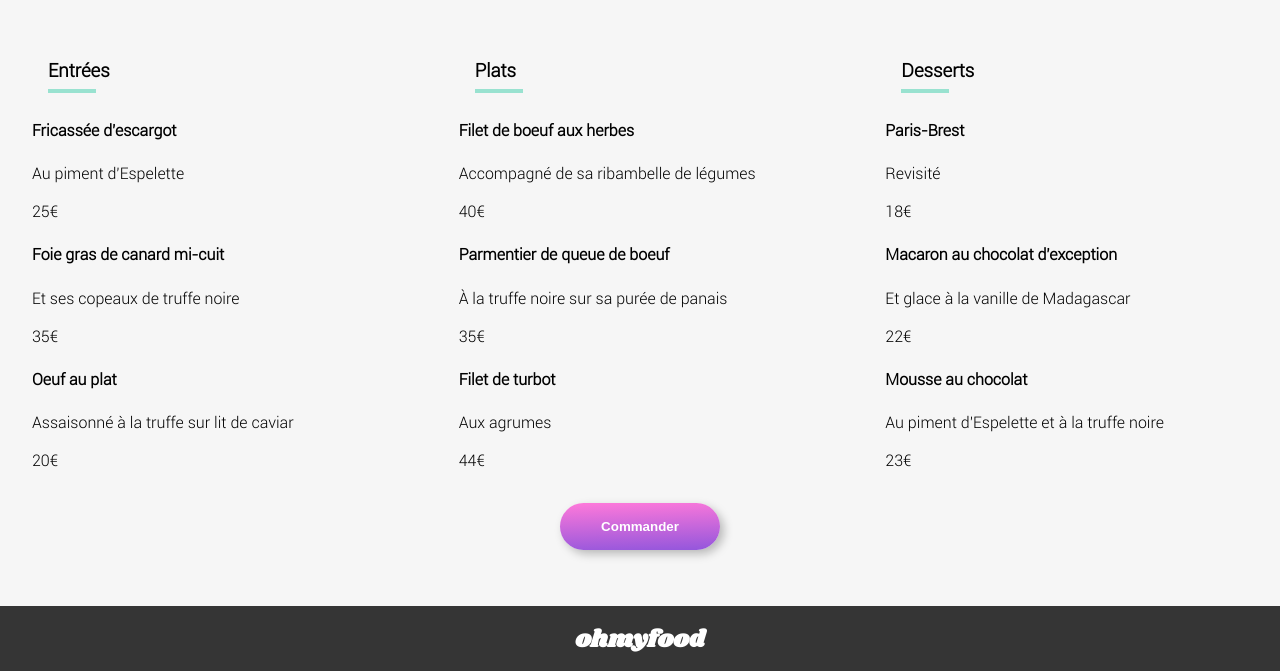
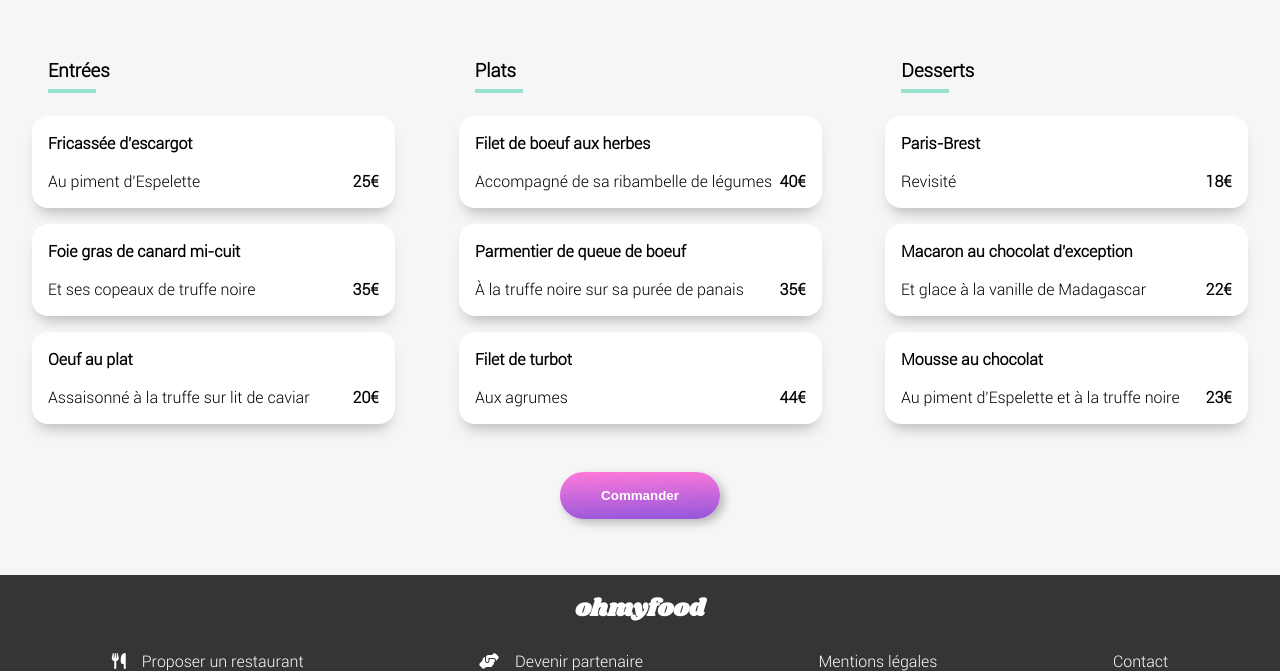
Before and after one commit to Iziis/Projet3, a website: page menu1.html in a window 1280 px wide. Shown: the part 634-1305 px from the top of the page. Drawn offline with Linux system fonts and the light colour scheme.

Commit message:
Ajout animations page 1

```diff
--- a/menu1.html
+++ b/menu1.html
@@ -39,7 +39,13 @@
 
                 <h3 class="cartes__header__title">La palette du goût</h3>
 
-                <i class="fas fa-heart" aria-hidden="true"></i>
+                <div class="cartes__header__like">
+
+                    <div class="cartes__header__like__full"><i class="fas fa-heart"></i></div>
+
+                    <div class="cartes__header__like__empty"><i class="far fa-heart"></i></div>
+
+                </div>
 
             </div>
 
@@ -49,45 +55,88 @@
 
                     <h3 class="content__title">Entrées</h3>
 
-                    <section class="content__texte">
 
-                        <div class="content__texte__txt">
+                    <section class="carte carte--1">
 
-                            <h4 class="content__texte__txt__subtitle">Fricassée d'escargot</h4>
+                        <div class="carte__container">
 
-                            <p class="content__texte__txt__description">Au piment d'Espelette</p>
+                            <h4 class="carte__container__subtitle">Fricassée d'escargot</h4>
+
+                            <div class="carte__container__description">
+
+                                <p class="carte__container__description__txt">Au piment d'Espelette</p>
+
+                                <div class="carte__container__description__price">25€</div>
+
+                            </div>
 
                         </div>
 
-                        <div class="content__texte__price">25€</div>
+                        <div class="carte__confirm">
+
+                            <div class="carte__confirm__wrap">
+
+                                <i class="fa-check fas carte__confirm__icon"></i>
+
+                            </div>
+
+                        </div>
 
                     </section>
 
-                    <section class="content__texte">
+                    <section class="carte carte--2">
 
-                        <div class="content__texte__txt">
+                        <div class="carte__container">
 
-                            <h4 class="content__texte__txt__subtitle">Foie gras de canard mi-cuit</h4>
+                            <h4 class="carte__container__subtitle">Foie gras de canard mi-cuit</h4>
 
-                            <p class="content__texte__txt__description">Et ses copeaux de truffe noire</p>
+                            <div class="carte__container__description">
+
+                                <p class="carte__container__description__txt">Et ses copeaux de truffe noire</p>
+
+                                <div class="carte__container__description__price">35€</div>
+
+                            </div>
 
                         </div>
 
-                        <div class="content__texte__price">35€</div>
+                        <div class="carte__confirm">
+
+                            <div class="carte__confirm__wrap">
+
+                                <i class="fa-check fas carte__confirm__icon"></i>
+
+                            </div>
+
+                        </div>
 
                     </section>
 
-                    <section class="content__texte">
+                    <section class="carte carte--3">
 
-                        <div class="content__texte__txt">
+                        <div class="carte__container">
 
-                            <h4 class="content__texte__txt__subtitle">Oeuf au plat</h4>
+                            <h4 class="carte__container__subtitle">Oeuf au plat</h4>
 
-                            <p class="content__texte__txt__description">Assaisonné à la truffe sur lit de caviar</p>
+                            <div class="carte__container__description">
+
+                                <p class="carte__container__description__txt">Assaisonné à la truffe sur lit de caviar</p>
+
+                                <div class="carte__container__description__price">20€</div>
+
+                            </div>
 
                         </div>
 
-                        <div class="content__texte__price">20€</div>
+                        <div class="carte__confirm">
+
+                            <div class="carte__confirm__wrap">
+
+                                <i class="fa-check fas carte__confirm__icon"></i>
+
+                            </div>
+
+                        </div>
 
                     </section>
 
@@ -97,45 +146,87 @@
 
                     <h3 class="content__title">Plats</h3>
 
-                    <section class="content__texte">
+                    <section class="carte carte--4">
 
-                        <div class="content__texte__txt">
+                        <div class="carte__container">
 
-                            <h4 class="content__texte__txt__subtitle">Filet de boeuf aux herbes</h4>
+                            <h4 class="carte__container__subtitle">Filet de boeuf aux herbes</h4>
 
-                            <p class="content__texte__txt__description">Accompagné de sa ribambelle de légumes</p>
+                            <div class="carte__container__description">
+
+                                <p class="carte__container__description__txt">Accompagné de sa ribambelle de légumes</p>
+
+                                <div class="carte__container__description__price">40€</div>
+
+                            </div>
 
                         </div>
 
-                        <div class="content__texte__price">40€</div>
+                        <div class="carte__confirm">
+
+                            <div class="carte__confirm__wrap">
+
+                                <i class="fa-check fas carte__confirm__icon"></i>
+
+                            </div>
+
+                        </div>
 
                     </section>
 
-                    <section class="content__texte">
+                    <section class="carte carte--5">
 
-                        <div class="content__texte__txt">
+                        <div class="carte__container">
 
-                            <h4 class="content__texte__txt__subtitle">Parmentier de queue de boeuf</h4>
+                            <h4 class="carte__container__subtitle">Parmentier de queue de boeuf</h4>
 
-                            <p class="content__texte__txt__description">À la truffe noire sur sa purée de panais</p>
+                            <div class="carte__container__description">
+
+                                <p class="carte__container__description__txt">À la truffe noire sur sa purée de panais</p>
+
+                                <div class="carte__container__description__price">35€</div>
+
+                            </div>
 
                         </div>
 
-                        <div class="content__texte__price">35€</div>
+                        <div class="carte__confirm">
+
+                            <div class="carte__confirm__wrap">
+
+                                <i class="fa-check fas carte__confirm__icon"></i>
+
+                            </div>
+
+                        </div>
 
                     </section>
 
-                    <section class="content__texte">
+                    <section class="carte carte--6">
 
-                        <div class="content__texte__txt">
+                        <div class="carte__container">
 
-                            <h4 class="content__texte__txt__subtitle">Filet de turbot</h4>
+                            <h4 class="carte__container__subtitle">Filet de turbot</h4>
 
-                            <p class="content__texte__txt__description">Aux agrumes</p>
+                            <div class="carte__container__description">
+
+                                <p class="carte__container__description__txt">Aux agrumes</p>
+
+                                <div class="carte__container__description__price">44€</div>
+
+                            </div>
 
                         </div>
 
-                        <div class="content__texte__price">44€</div>
+                        <div class="carte__confirm">
+
+                            <div class="carte__confirm__wrap">
+
+                                <i class="fa-check fas carte__confirm__icon"></i>
+
+                            </div>
+
+                        </div>
 
                     </section>
 
@@ -145,45 +236,87 @@
 
                     <h3 class="content__title">Desserts</h3>
 
-                    <section class="content__texte">
+                    <section class="carte carte--7">
 
-                        <div class="content__texte__txt">
+                        <div class="carte__container">
 
-                            <h4 class="content__texte__txt__subtitle">Paris-Brest</h4>
+                            <h4 class="carte__container__subtitle">Paris-Brest</h4>
 
-                            <p class="content__texte__txt__description">Revisité</p>
+                            <div class="carte__container__description">
+
+                                <p class="carte__container__description__txt">Revisité</p>
+
+                                <div class="carte__container__description__price">18€</div>
+
+                            </div>
 
                         </div>
 
-                        <div class="content__texte__price">18€</div>
+                        <div class="carte__confirm">
+
+                            <div class="carte__confirm__wrap">
+
+                                <i class="fa-check fas carte__confirm__icon"></i>
+
+                            </div>
+
+                        </div>
 
                     </section>
 
-                    <section class="content__texte">
+                    <section class="carte carte--8">
 
-                        <div class="content__texte__txt">
+                        <div class="carte__container">
 
-                            <h4 class="content__texte__txt__subtitle">Macaron au chocolat d'exception</h4>
+                            <h4 class="carte__container__subtitle">Macaron au chocolat d'exception</h4>
 
-                            <p class="content__texte__txt__description">Et glace à la vanille de Madagascar</p>
+                            <div class="carte__container__description">
+
+                                <p class="carte__container__description__txt">Et glace à la vanille de Madagascar</p>
+
+                                <div class="carte__container__description__price">22€</div>
+
+                            </div>
 
                         </div>
 
-                        <div class="content__texte__price">22€</div>
+                        <div class="carte__confirm">
+
+                            <div class="carte__confirm__wrap">
+
+                                <i class="fa-check fas carte__confirm__icon"></i>
+
+                            </div>
+
+                        </div>
 
                     </section>
 
-                    <section class="content__texte">
+                    <section class="carte carte--9">
 
-                        <div class="content__texte__txt">
+                        <div class="carte__container">
 
-                            <h4 class="content__texte__txt__subtitle">Mousse au chocolat</h4>
+                            <h4 class="carte__container__subtitle">Mousse au chocolat</h4>
 
-                            <p class="content__texte__txt__description">Au piment d'Espelette et à la truffe noire</p>
+                            <div class="carte__container__description">
+
+                                <p class="carte__container__description__txt">Au piment d'Espelette et à la truffe noire</p>
+
+                                <div class="carte__container__description__price">23€</div>
+
+                            </div>
 
                         </div>
 
-                        <div class="content__texte__price">23€</div>
+                        <div class="carte__confirm">
+
+                            <div class="carte__confirm__wrap">
+
+                                <i class="fa-check fas carte__confirm__icon"></i>
+
+                            </div>
+
+                        </div>
 
                     </section>
 
@@ -197,8 +330,6 @@
 
             </div>
 
-
-
         </section>
 
         <footer class="footer">
@@ -210,7 +341,7 @@
                 <a class="footer__liens__restaurant" href="#"><i class="fas fa-utensils"></i>Proposer un restaurant</a>
                 <a class="footer__liens__partenaires" href="#"><i class="fas fa-hands-helping"></i>Devenir partenaire</a>
                 <a class="footer__liens__mentions" href="#">Mentions légales</a>
-                <a class="footer__liens__contact" href="#">Contact</a>
+                <a class="footer__liens__contact" href="mailto:contact@ohmyfood.com">Contact</a>
 
             </div>
 
@@ -219,3 +350,6 @@
     </body>
 
 </html>
+
+<!-- rajouter 4ème entrée la note enchantée -->
+<!-- voir pour coeur (fade?) -->
```
